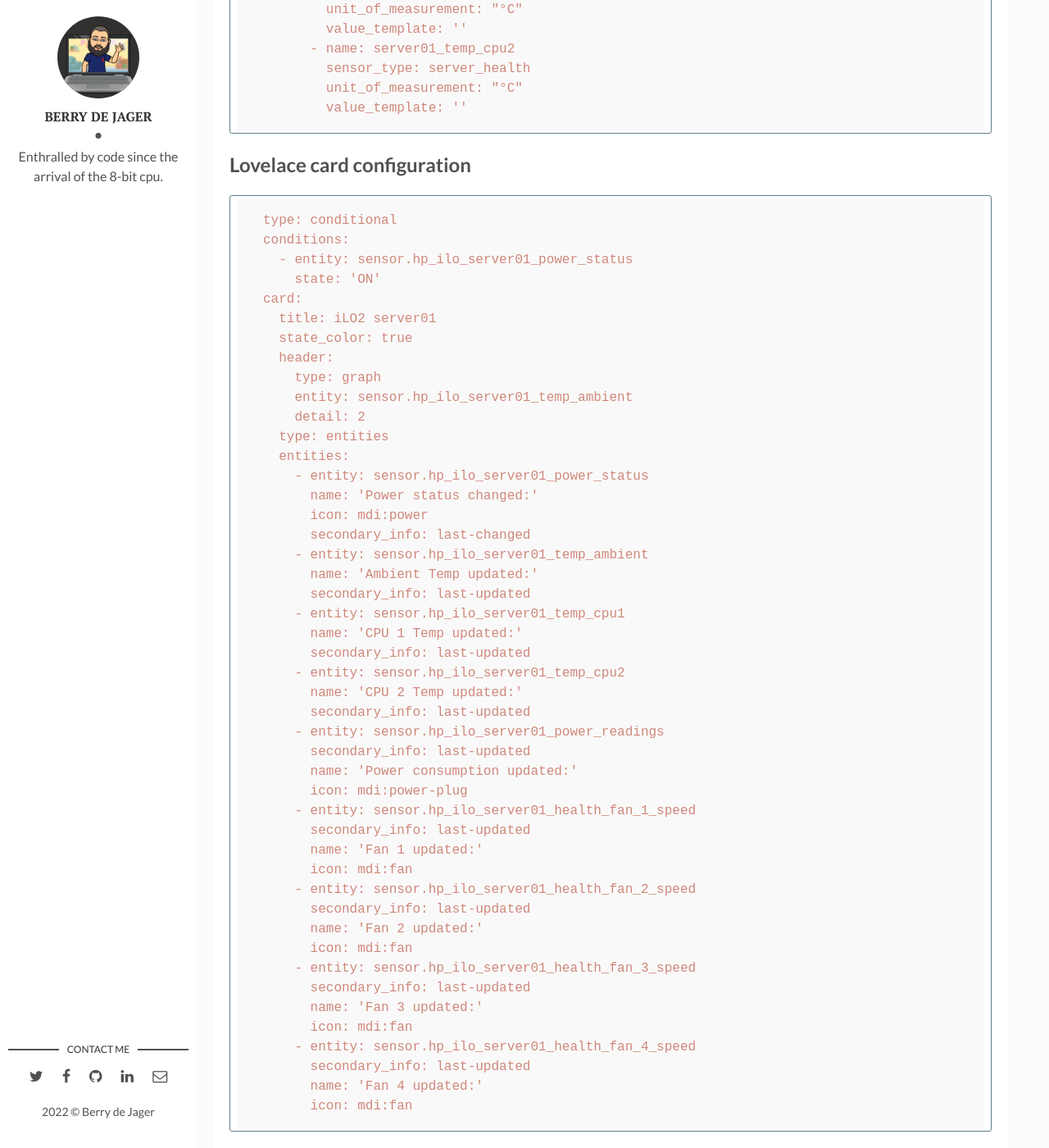
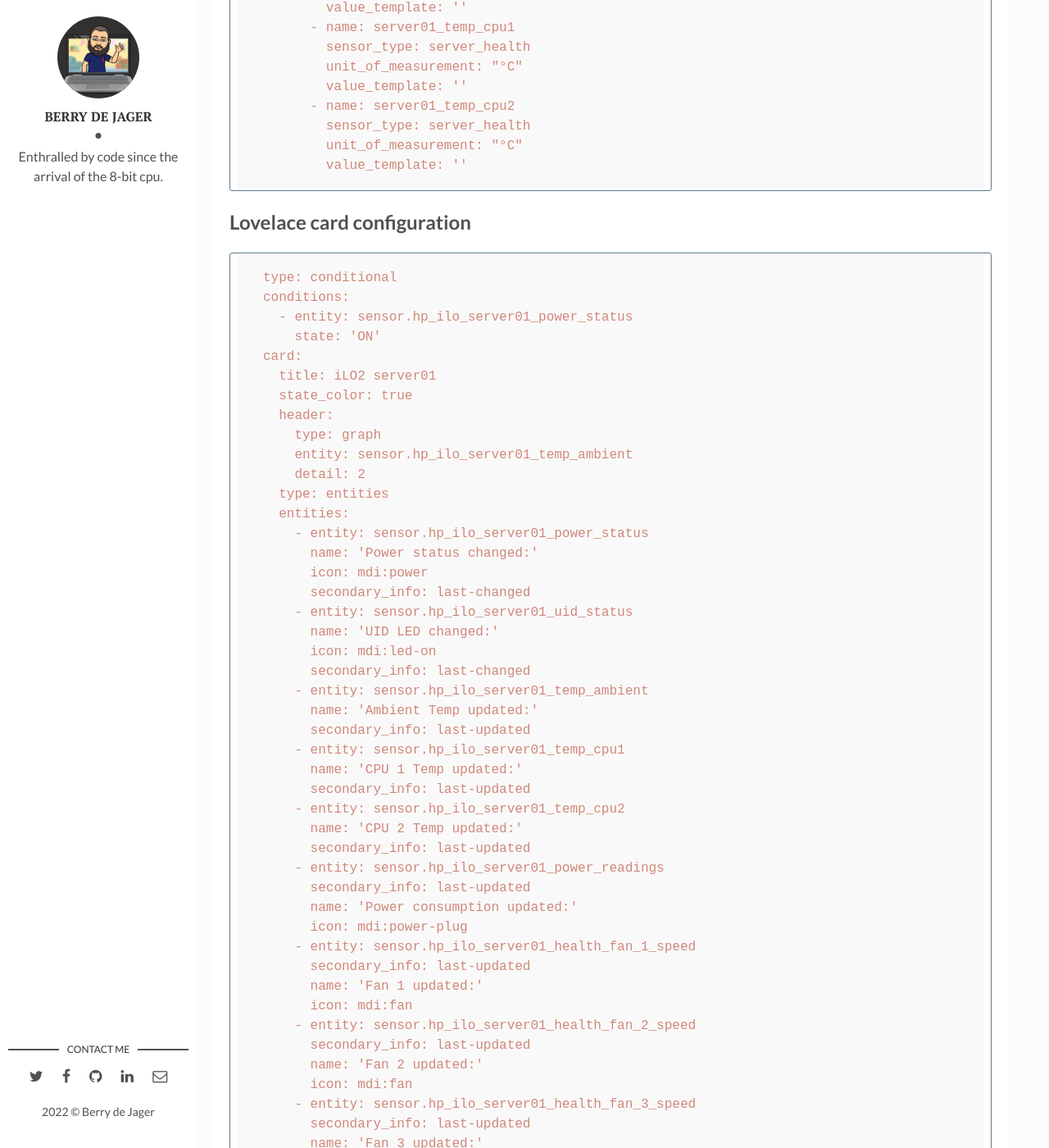
Before and after one commit to berrydejager/code, a Jekyll site: the page built from _posts/2022-04-26-Home-Assistant-iLO2.markdown, in a window 1280 px wide and 1400 px high, scrolled down 2313 px. Shown: the whole window at 82% size. Built offline with Jekyll 4.4.1, drawn with Linux system fonts in a browser that asks for light colours; some of the changed text lies outside the part shown.

Commit message:
Update 2022-04-26-Home-Assistant-iLO2.markdown

```diff
--- a/_posts/2022-04-26-Home-Assistant-iLO2.markdown
+++ b/_posts/2022-04-26-Home-Assistant-iLO2.markdown
@@ -53,6 +53,9 @@ sensor:
     monitored_variables:
       - name: server01_power_status
         sensor_type: server_power_status
+
+      - name: HYPER03_uid_status
+        sensor_type: server_uid_status
 
       - name: server01_power_readings
         sensor_type: server_power_readings
@@ -109,6 +112,10 @@ card:
     - entity: sensor.hp_ilo_server01_power_status
       name: 'Power status changed:'
       icon: mdi:power
+      secondary_info: last-changed
+    - entity: sensor.hp_ilo_server01_uid_status
+      name: 'UID LED changed:'
+      icon: mdi:led-on
       secondary_info: last-changed
     - entity: sensor.hp_ilo_server01_temp_ambient
       name: 'Ambient Temp updated:'
```
Also changed, not shown: other parts of _posts/2022-04-26-Home-Assistant-iLO2.markdown (+1 -1 lines).
